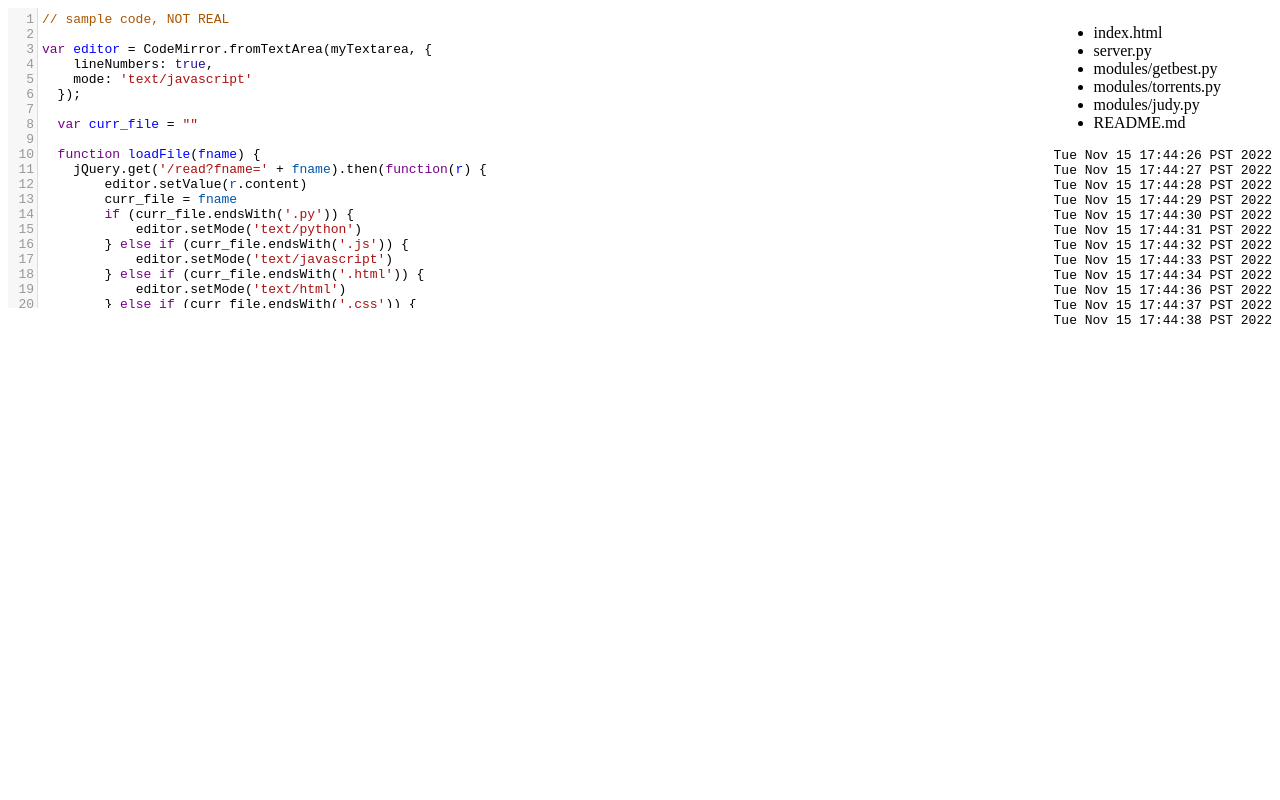
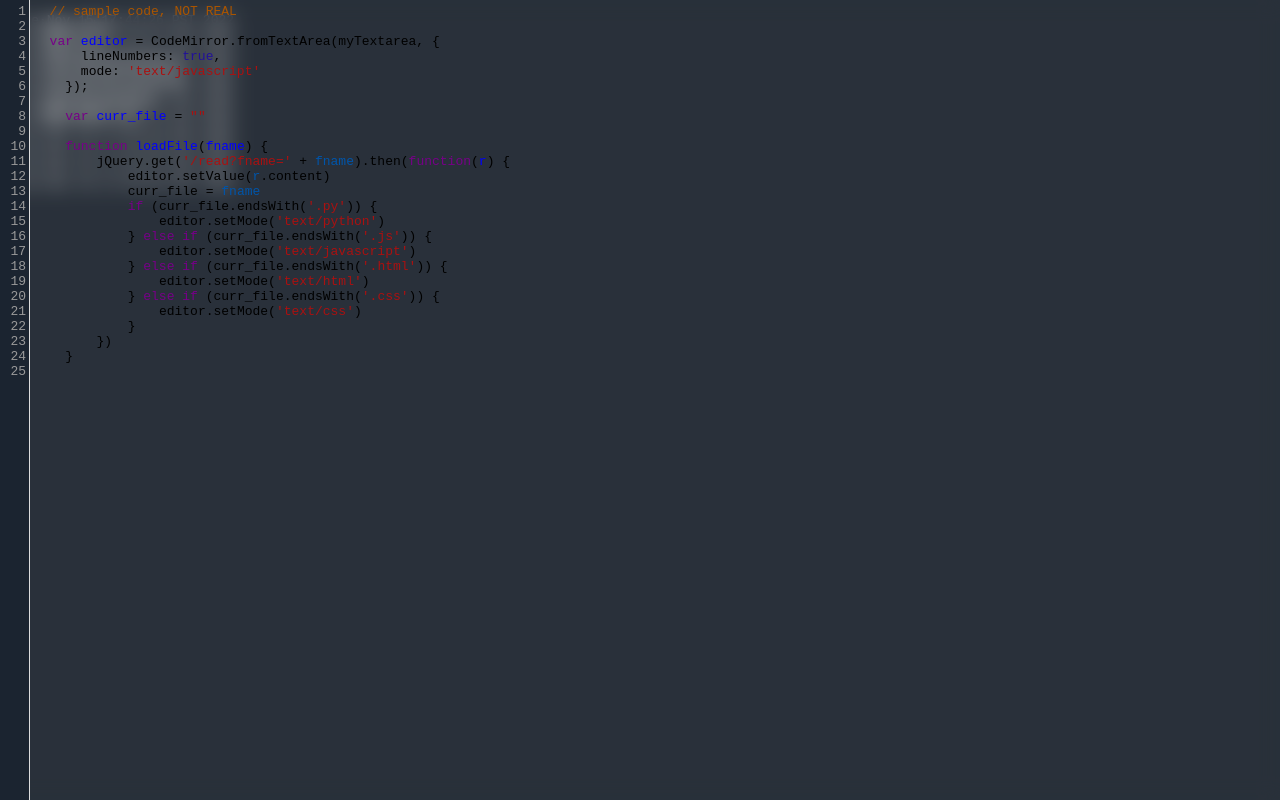
Before and after one commit to rdegraci/HgaaS, a plain HTML site: page public/index.html in a window 1280 px wide. Drawn offline with Linux system fonts and the light colour scheme; no server answers.

Commit message:
basic css stuff

```diff
--- a/public/index.html
+++ b/public/index.html
@@ -1,48 +1,48 @@
 <title>HgaaS - Mercury as a Service</title>
 
-<link rel="stylesheet" href="lib/codemirror.css">
+<link rel="stylesheet" href="lib/codemirror.css" />
 <script src="lib/codemirror.js"></script>
 <script src="mode/meta.js"></script>
-<script src='mode/xml/xml.js'></script>
-<script src='mode/ruby/ruby.js'></script>
-<script src='mode/javascript/javascript.js'></script>
-<script src='mode/rst/rst.js'></script>
-<script src='mode/tiddlywiki/tiddlywiki.js'></script>
-<script src='mode/haskell/haskell.js'></script>
-<script src='mode/erlang/erlang.js'></script>
-<script src='mode/smalltalk/smalltalk.js'></script>
-<script src='mode/pig/pig.js'></script>
-<script src='mode/php/php.js'></script>
-<script src='mode/diff/diff.js'></script>
-<script src='mode/jinja2/jinja2.js'></script>
-<script src='mode/markdown/markdown.js'></script>
-<script src='mode/python/python.js'></script>
-<script src='mode/properties/properties.js'></script>
-<script src='mode/verilog/verilog.js'></script>
-<script src='mode/sql/sql.js'></script>
-<script src='mode/http/http.js'></script>
-<script src='mode/shell/shell.js'></script>
-<script src='mode/vbscript/vbscript.js'></script>
-<script src='mode/coffeescript/coffeescript.js'></script>
-<script src='mode/perl/perl.js'></script>
-<script src='mode/yaml/yaml.js'></script>
-<script src='mode/htmlmixed/htmlmixed.js'></script>
-<script src='mode/css/css.js'></script>
-<script src='mode/r/r.js'></script>
-<script src='mode/clike/clike.js'></script>
-<script src='mode/scheme/scheme.js'></script>
-<script src='mode/sass/sass.js'></script>
-<script src='mode/go/go.js'></script>
+<script src="mode/xml/xml.js"></script>
+<script src="mode/ruby/ruby.js"></script>
+<script src="mode/javascript/javascript.js"></script>
+<script src="mode/rst/rst.js"></script>
+<script src="mode/tiddlywiki/tiddlywiki.js"></script>
+<script src="mode/haskell/haskell.js"></script>
+<script src="mode/erlang/erlang.js"></script>
+<script src="mode/smalltalk/smalltalk.js"></script>
+<script src="mode/pig/pig.js"></script>
+<script src="mode/php/php.js"></script>
+<script src="mode/diff/diff.js"></script>
+<script src="mode/jinja2/jinja2.js"></script>
+<script src="mode/markdown/markdown.js"></script>
+<script src="mode/python/python.js"></script>
+<script src="mode/properties/properties.js"></script>
+<script src="mode/verilog/verilog.js"></script>
+<script src="mode/sql/sql.js"></script>
+<script src="mode/http/http.js"></script>
+<script src="mode/shell/shell.js"></script>
+<script src="mode/vbscript/vbscript.js"></script>
+<script src="mode/coffeescript/coffeescript.js"></script>
+<script src="mode/perl/perl.js"></script>
+<script src="mode/yaml/yaml.js"></script>
+<script src="mode/htmlmixed/htmlmixed.js"></script>
+<script src="mode/css/css.js"></script>
+<script src="mode/r/r.js"></script>
+<script src="mode/clike/clike.js"></script>
+<script src="mode/scheme/scheme.js"></script>
+<script src="mode/sass/sass.js"></script>
+<script src="mode/go/go.js"></script>
 <!-- <script src='mode/rust/rust.js'></script> -->
-<script src='mode/xquery/xquery.js'></script>
-<script src='mode/sparql/sparql.js'></script>
-<script src='mode/htmlembedded/htmlembedded.js'></script>
+<script src="mode/xquery/xquery.js"></script>
+<script src="mode/sparql/sparql.js"></script>
+<script src="mode/htmlembedded/htmlembedded.js"></script>
 
 <script type="text/javascript" src="jquery-3.6.1.min.js"></script>
-
+<div class="panels">
   <div id="left_panel">
     <section id="editor">
-		<textarea id='myTextarea'>
+      <textarea id="myTextarea">
   // sample code, NOT REAL
 
   var editor = CodeMirror.fromTextArea(myTextarea, {
@@ -67,12 +67,11 @@ var editor = CodeMirror.fromTextArea(myTextarea, {
 			}
 		})
 	}
-		</textarea>
+		  </textarea
+      >
     </section>
   </div>
-
-<div id="right_panel">
-	<section id="file_browser">
+  <section id="file_browser" class="frosted-panel">
 	<ul>
 	  <li>index.html</li>
 	  <li>server.py</li>
@@ -82,6 +81,10 @@ var editor = CodeMirror.fromTextArea(myTextarea, {
 	  <li>README.md</li>
 	</ul>
   </section>
+</div>
+
+<div id="logsPanel">
+
 
     <section id="log">
       <pre>
@@ -97,73 +100,146 @@ Tue Nov 15 17:44:34 PST 2022
   Tue Nov 15 17:44:36 PST 2022
   Tue Nov 15 17:44:37 PST 2022
   Tue Nov 15 17:44:38 PST 2022
-		</pre>
+		  </pre
+      >
     </section>
   </div>
 
 <style type="text/css">
-	#left_panel { float: left; }
-	#right_panel { float: right; }
+  body {
+    margin: 0;
+    padding: 0;
+    font-family: sans-serif;
+    background-color: #1b2430;
+    color: white;
+  }
+  #left_panel {
+  }
+  #right_panel {
+  }
 
-	#left_panel #file_browser { height: 100%; }
+  .frosted-panel {
+    -webkit-box-shadow: 0 0 1rem 0 rgba(0, 0, 0, 0.2);
+    box-shadow: 0 0 1rem 0 rgba(0, 0, 0, 0.2);
+    position: relative;
+    border: 1px solid #ccc;
+    border-radius: 5px;
+    /* overflow: hidden;
+	visibility: hidden; */
+    width: 10px;
+    height: 10px;
+
+    list-style: none;
+
+    padding: 0;
+    margin: 0;
+  }
+
+  section > ul > li {
+    list-style: none;
+    padding: 0;
+    margin: 0;
+  }
+
+  .panels {
+	display: flex;
+	flex-direction: row;
+	height: 100vh;
+  }
+
+  #logsPanel {
+	position: absolute;
+	height: 100vh;
+	width: 100vw;
+	display: flex;
+	flex-direction: column;
+	flex: 1;
+	top: 0;
+	right: 0;
+	width: 100vw;
+  }
+
+  .CodeMirror-linenumbers {
+	color: #aaa;
+	background-color: #1b2430;
+  }
+
+  #left_panel #file_browser {
+    height: 100%;
+  }
+
+  .CodeMirror {
+	height: 100%;
+	width: 100%;
+
+    overflow: hidden;
+
+    position: absolute;
+    width: 100vw;
+    height: 100vh;
+    background: rgba(100,100,100,20%);
+	/* gaussian blur */
+	backdrop-filter: blur(10px);
+	z-index: 10;
+  }
 </style>
 
 <script>
   var editor = CodeMirror.fromTextArea(myTextarea, {
     lineNumbers: true,
-    mode: 'text/javascript'
+    mode: "text/javascript",
   });
 
-  var curr_file = ""
+  var curr_file = "";
 
   function loadFile(fname) {
-  	jQuery.get('/read?fname=' + fname).then(function(r) {
-  		editor.setValue(r.content)
-  		curr_file = fname
-  		if (curr_file.endsWith('.py')) {
-  			editor.setMode('text/python')
-  		} else if (curr_file.endsWith('.js')) {
-  			editor.setMode('text/javascript')
-  		} else if (curr_file.endsWith('.html')) {
-  			editor.setMode('text/html')
-  		} else if (curr_file.endsWith('.css')) {
-  			editor.setMode('text/css')
+    jQuery.get("/read?fname=" + fname).then(function (r) {
+      editor.setValue(r.content);
+      curr_file = fname;
+      if (curr_file.endsWith(".py")) {
+        editor.setMode("text/python");
+      } else if (curr_file.endsWith(".js")) {
+        editor.setMode("text/javascript");
+      } else if (curr_file.endsWith(".html")) {
+        editor.setMode("text/html");
+      } else if (curr_file.endsWith(".css")) {
+        editor.setMode("text/css");
       }
-  	})
+    });
   }
 
-
   function refreshFileList() {
-  	jQuery.get('/files').then(function(r) {
-  		var html = ""
+    jQuery.get("/files").then(function (r) {
+      var html = "<ul>";
       for (var fname of r.files) {
-  			html += "<li>" + fname + "</li>"
+        html += "<li>" + fname + "</li>";
       }
-  		jQuery('#file_browser').html(html)
-  		jQuery('#file_browser li').click(function(ev) {
-  			loadFile(ev.currentTarget.innerText)
-  		})
-  	})
+      html += "</ul>";
+      jQuery("#file_browser").html(html);
+      jQuery("#file_browser li").click(function (ev) {
+        loadFile(ev.currentTarget.innerText);
+      });
+    });
   }
-  refreshFileList()
-  setInterval(refreshFileList, 10000)
+  refreshFileList();
+  setInterval(refreshFileList, 10000);
 
   function refreshLogs() {
-  	jQuery.get('/logs').then(function(r) {
-  		jQuery('#log pre').html(r.content)
-  	})
+    jQuery.get("/logs").then(function (r) {
+      jQuery("#log pre").html(r.content);
+    });
   }
-  refreshLogs()
-  setInterval(refreshLogs, 1000)
+  refreshLogs();
+  setInterval(refreshLogs, 1000);
 
-    jQuery(document).keydown(function(event) {
-        if((event.ctrlKey || event.metaKey) && event.which == 83) {
-            var code = editor.getValue()
-            $.ajax('/save?fname=' + curr_file, {
-			    data : JSON.stringify({ "content": code }),
-			    contentType : 'application/json',
-			    type : 'POST'
-			})
+  jQuery(document).keydown(function (event) {
+    if ((event.ctrlKey || event.metaKey) && event.which == 83) {
+      var code = editor.getValue();
+      $.ajax("/save?fname=" + curr_file, {
+        data: JSON.stringify({ content: code }),
+        contentType: "application/json",
+        type: "POST",
+      });
       event.preventDefault();
       return false;
     }
```
Also changed, not shown: 1 other file. Lines whose indentation alone changed are shown as unchanged.
